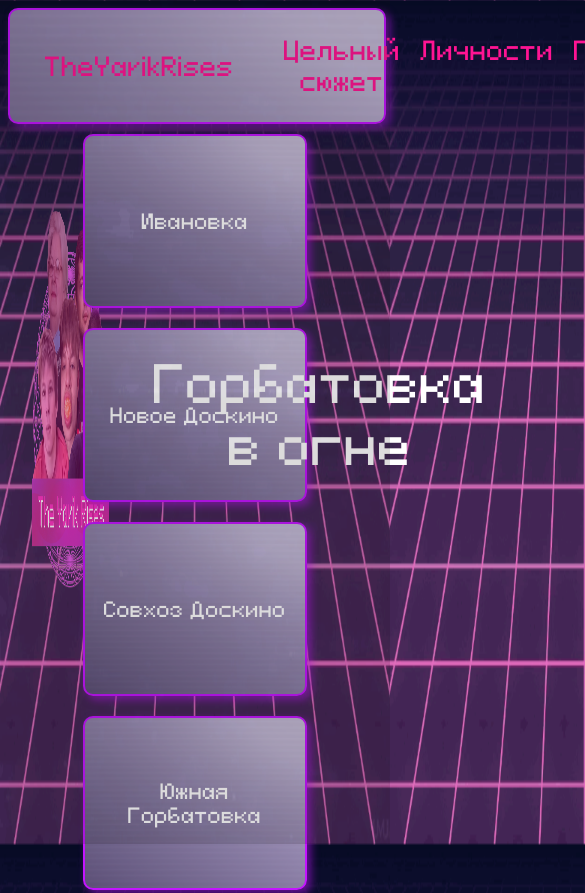
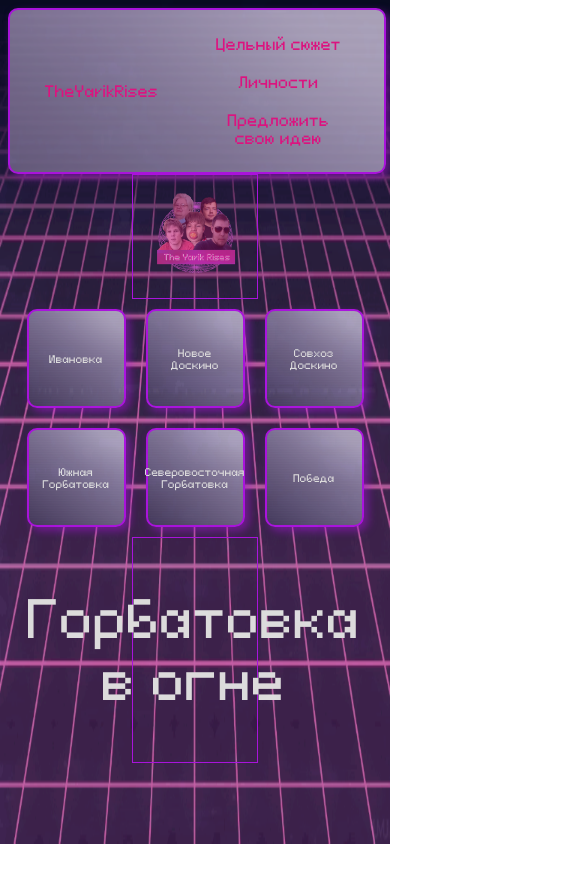
Before and after one commit to cool-induk-cell/TheYarikRises, a website: page index.html in a window 390 px wide. Shown: the top 893 px of the page, 585 px wide, since content can reach past the window. After the commit the page ends 844 px from the top, so only its background shows below. Drawn offline with Linux system fonts and the light colour scheme.

Commit message:
phone fix

```diff
--- a/style.css
+++ b/style.css
@@ -185,3 +185,45 @@ p {
     margin: 25px;
     text-align: center;
 }
+
+@media (max-width: 980px) {
+    main {
+        display: flex;
+        flex-direction: column;
+        justify-content: center;
+        align-items: center;
+    }
+    .container {
+        display: flex;
+        flex-direction: row;
+        justify-content: center;
+        align-items: center;
+        width: 100%;
+        flex-wrap: wrap;
+    }
+    .screen {
+        width: 75px;
+        height: 75px;
+    }
+    .screen > p {
+        font-size: 10px;
+    }
+    .headerRight {
+        flex-wrap: wrap;
+        justify-content: center;
+        align-items: center;
+        font-size: 10px;
+    }
+    .headerRight > a {
+        font-size: 15px;
+    }
+    .headerLeft > a {
+        font-size: 15px;
+    }
+    .left {
+        border: #c414ff solid 1px;
+    }
+    .right {
+        border: #c414ff solid 1px;
+    }
+}
```
